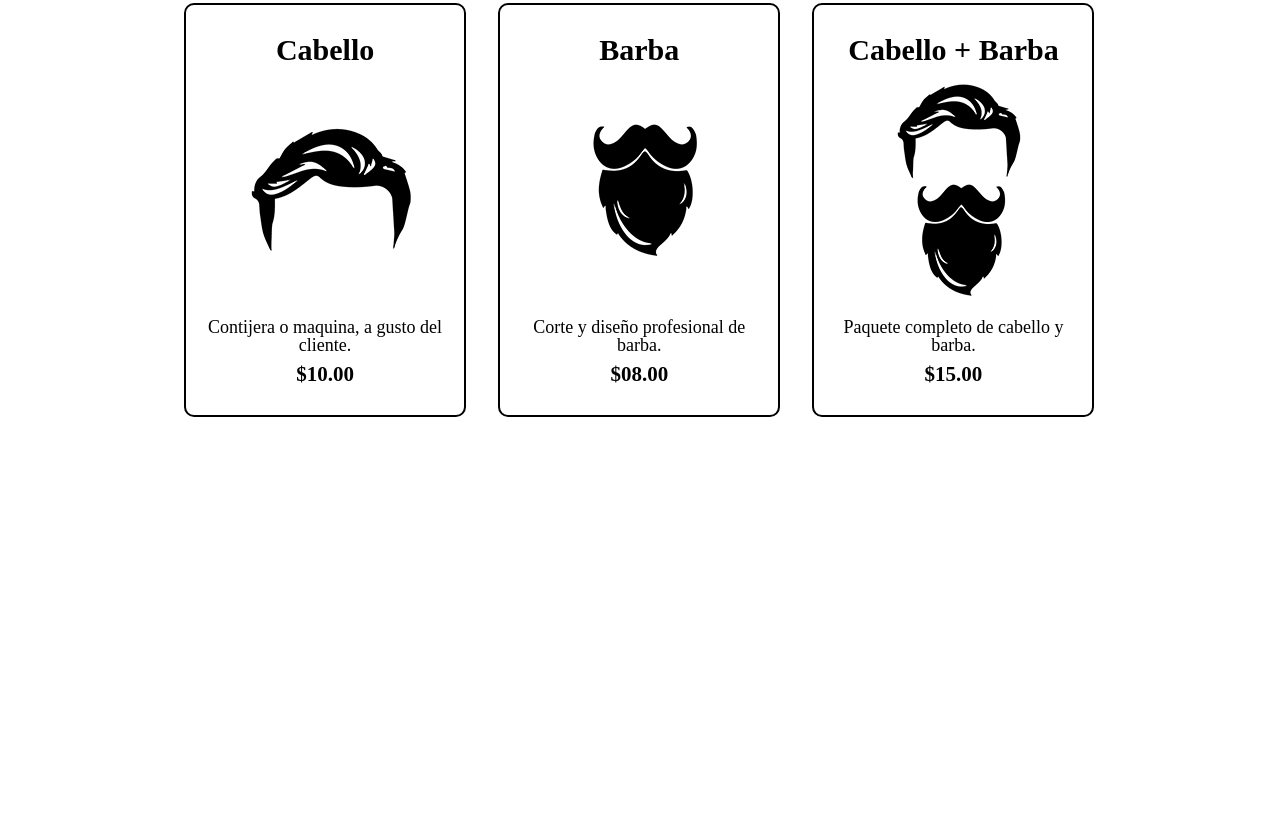
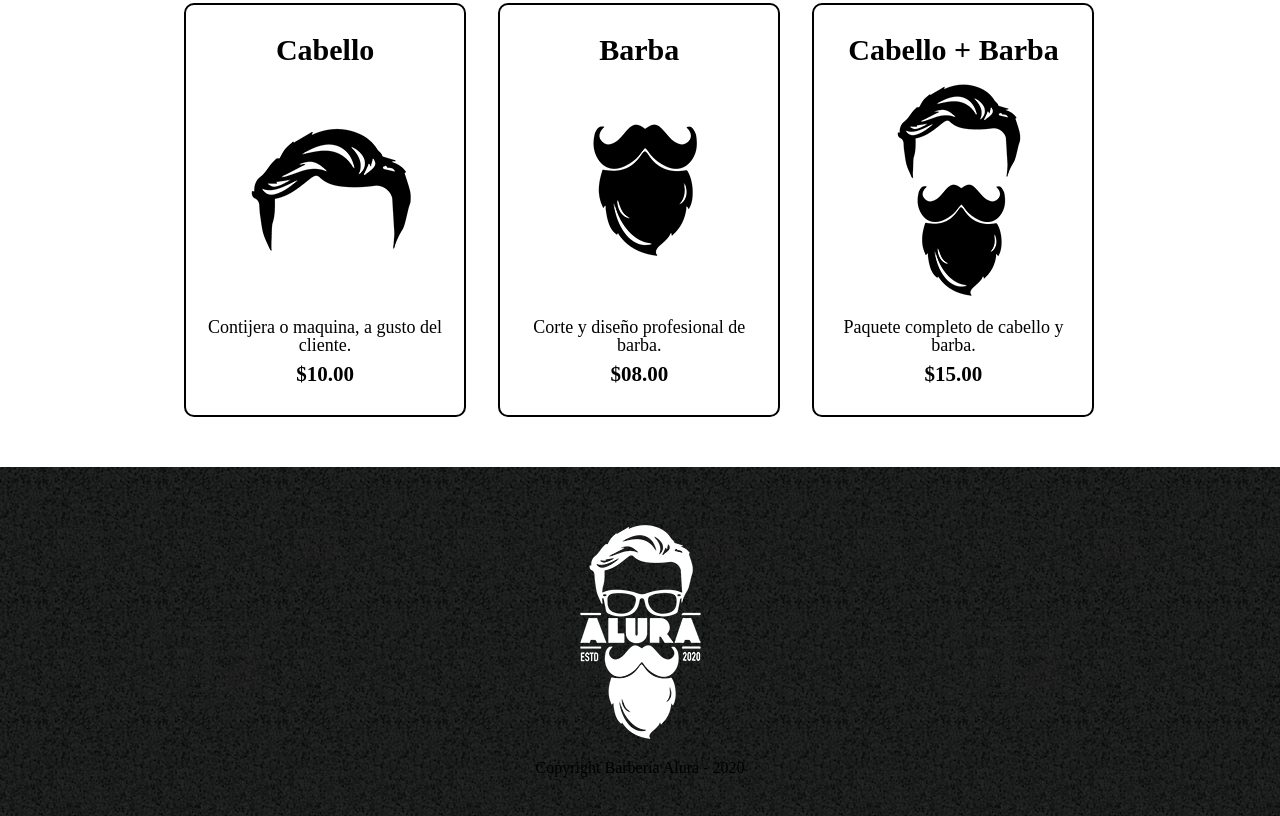
Before and after one commit to ivanchino/OracleAlura, a plain HTML site: page HTML5yCSS3/productos.html in a window 1280 px wide. Shown: the part 340-1156 px from the top of the page. Before the commit the page ends 807 px from the top, so only its background shows below. Drawn offline with Linux system fonts and the light colour scheme.

Commit message:
Agregando el pie de página

```diff
--- a/HTML5yCSS3/productos.css
+++ b/HTML5yCSS3/productos.css
@@ -77,3 +77,9 @@ nav a:hover{
     font-weight: bold;
     margin-top: 10px;
 }
+
+footer{
+    text-align: center;
+    background: url(imagenes/bg.jpg);
+    padding: 40px;
+}
--- a/HTML5yCSS3/productos.html
+++ b/HTML5yCSS3/productos.html
@@ -46,5 +46,10 @@
             </li>
         </ul>
     </main>
+
+    <footer>
+        <img src="imagenes/logo-blanco.png">
+        <p>Copyright Barbería Alura - 2020</p>
+    </footer>
 </body>
 </html>
```
